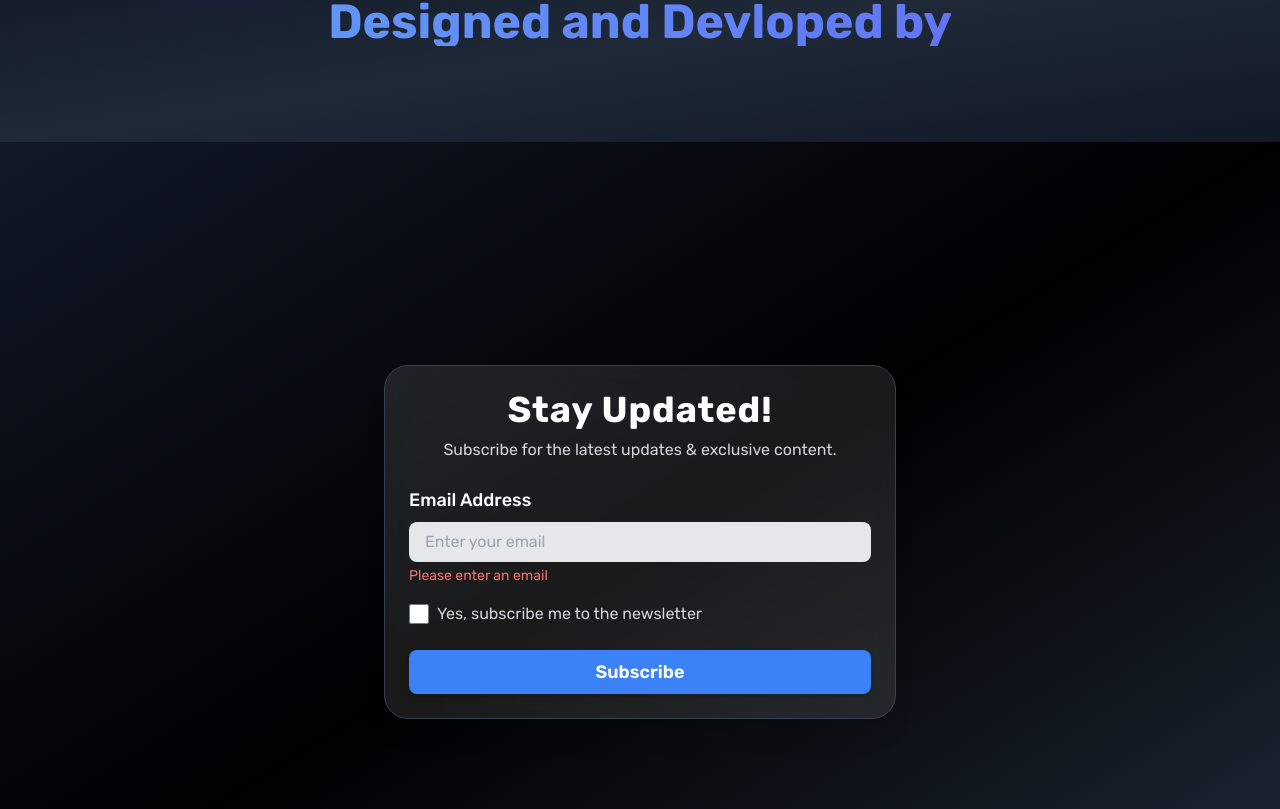
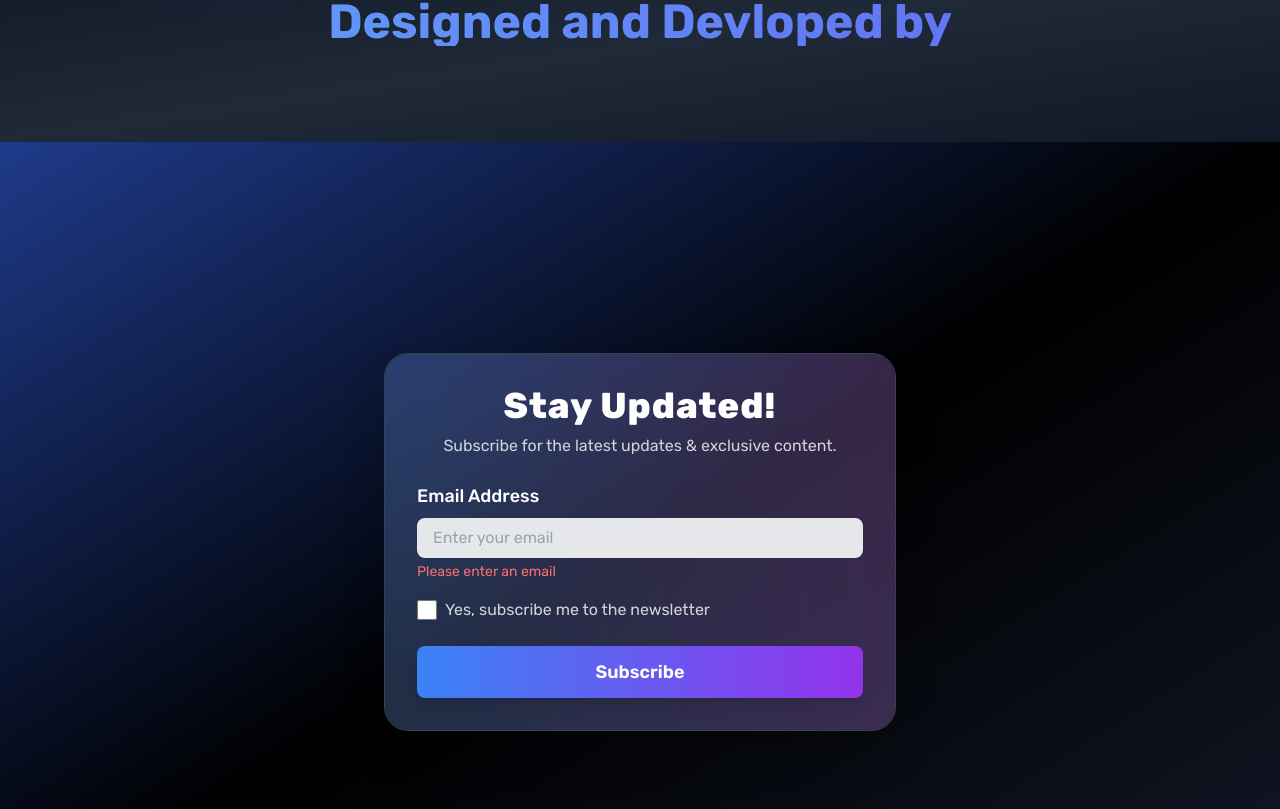
Before and after one commit to suman-maji/mak-book, a React (Create React App) app: page / in a window 1280 px wide. Shown: the part 4291-5100 px from the top of the page. Built offline with nearby package versions, Linux system fonts and the light colour scheme; no server answers.

Commit message:
Update Newsletter.jsx

```diff
--- a/src/Component/Newsletter/Newsletter.jsx
+++ b/src/Component/Newsletter/Newsletter.jsx
@@ -19,12 +19,14 @@ const Newsletter = () => {
   };
 
   return (
-    <div className='flex justify-center items-center min-h-screen bg-gradient-to-br from-gray-900 via-black to-gray-800 p-4'>
-      <div className='w-full max-w-lg bg-white bg-opacity-10 backdrop-blur-lg text-white p-6 rounded-3xl shadow-xl border border-gray-700'>
-        <h1 className='text-4xl font-bold text-center tracking-wide'>Stay Updated!</h1>
-        <p className='text-gray-300 text-center mt-2'>Subscribe for the latest updates & exclusive content.</p>
+    <div className='flex justify-center items-center min-h-screen bg-gradient-to-br from-blue-900 via-black to-gray-900 p-4'>
+      <div className='w-full max-w-lg bg-white bg-opacity-10 backdrop-blur-lg text-white p-8 rounded-3xl shadow-2xl border border-gray-700 relative overflow-hidden'>
+        <div className='absolute inset-0 bg-gradient-to-r from-blue-500 to-purple-500 opacity-20 rounded-3xl'></div>
 
-        <form className='mt-6' onSubmit={submitHandler}>
+        <h1 className='text-4xl font-extrabold text-center tracking-wide relative z-10'>Stay Updated!</h1>
+        <p className='text-gray-300 text-center mt-2 relative z-10'>Subscribe for the latest updates & exclusive content.</p>
+
+        <form className='mt-6 relative z-10' onSubmit={submitHandler}>
           <label htmlFor='email' className='block text-lg mb-2 font-medium'>Email Address</label>
           <input
             onChange={(e) => setEmail(e.target.value)}
@@ -43,7 +45,7 @@ const Newsletter = () => {
 
           <button
             type='submit'
-            className='w-full mt-6 bg-blue-500 hover:bg-blue-600 text-white py-2 rounded-lg text-lg font-semibold transition-all duration-300 transform hover:scale-105 shadow-md'>
+            className='w-full mt-6 bg-gradient-to-r from-blue-500 to-purple-600 hover:from-blue-600 hover:to-purple-700 text-white py-3 rounded-lg text-lg font-semibold transition-all duration-300 transform hover:scale-105 shadow-lg'>
             Subscribe
           </button>
         </form>
```
